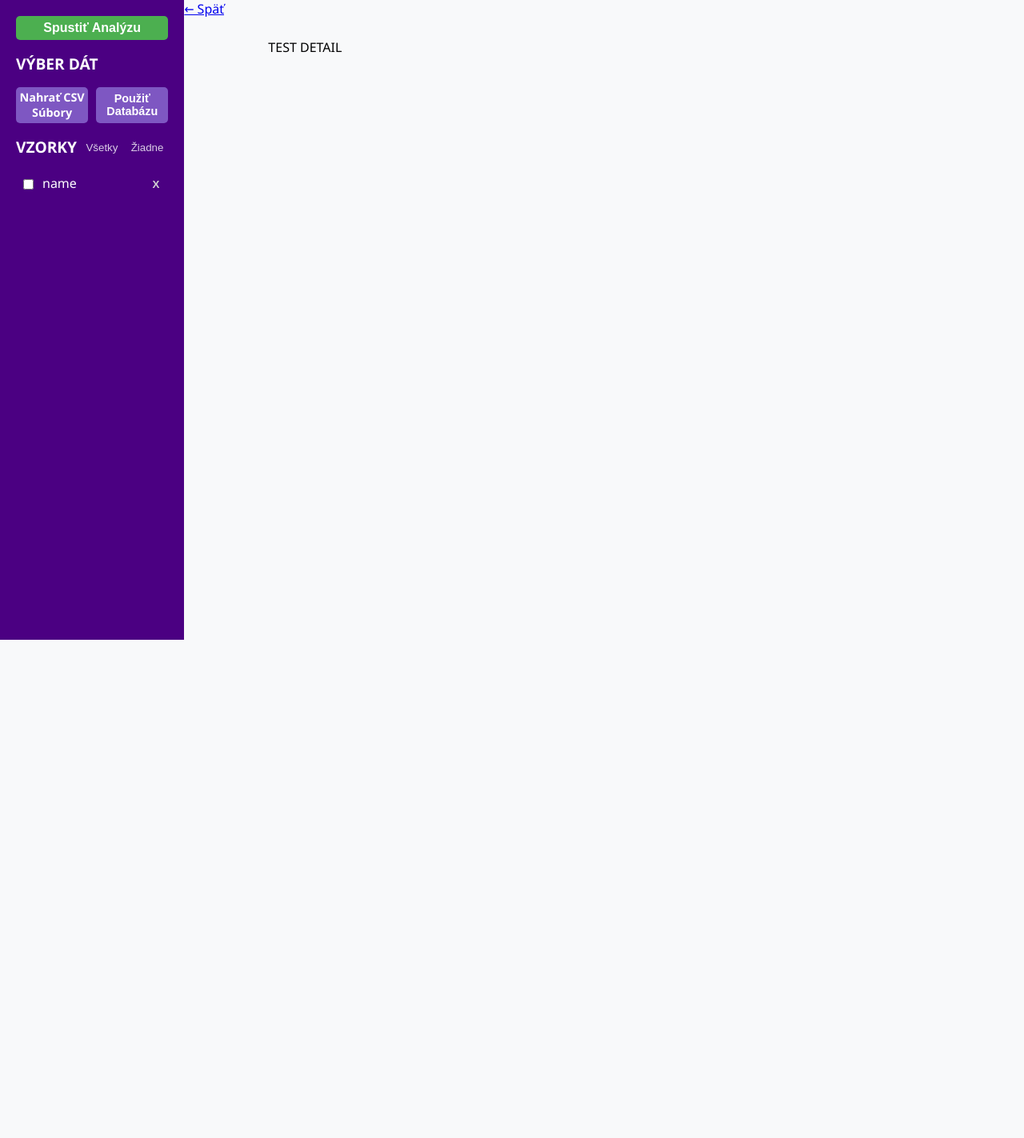
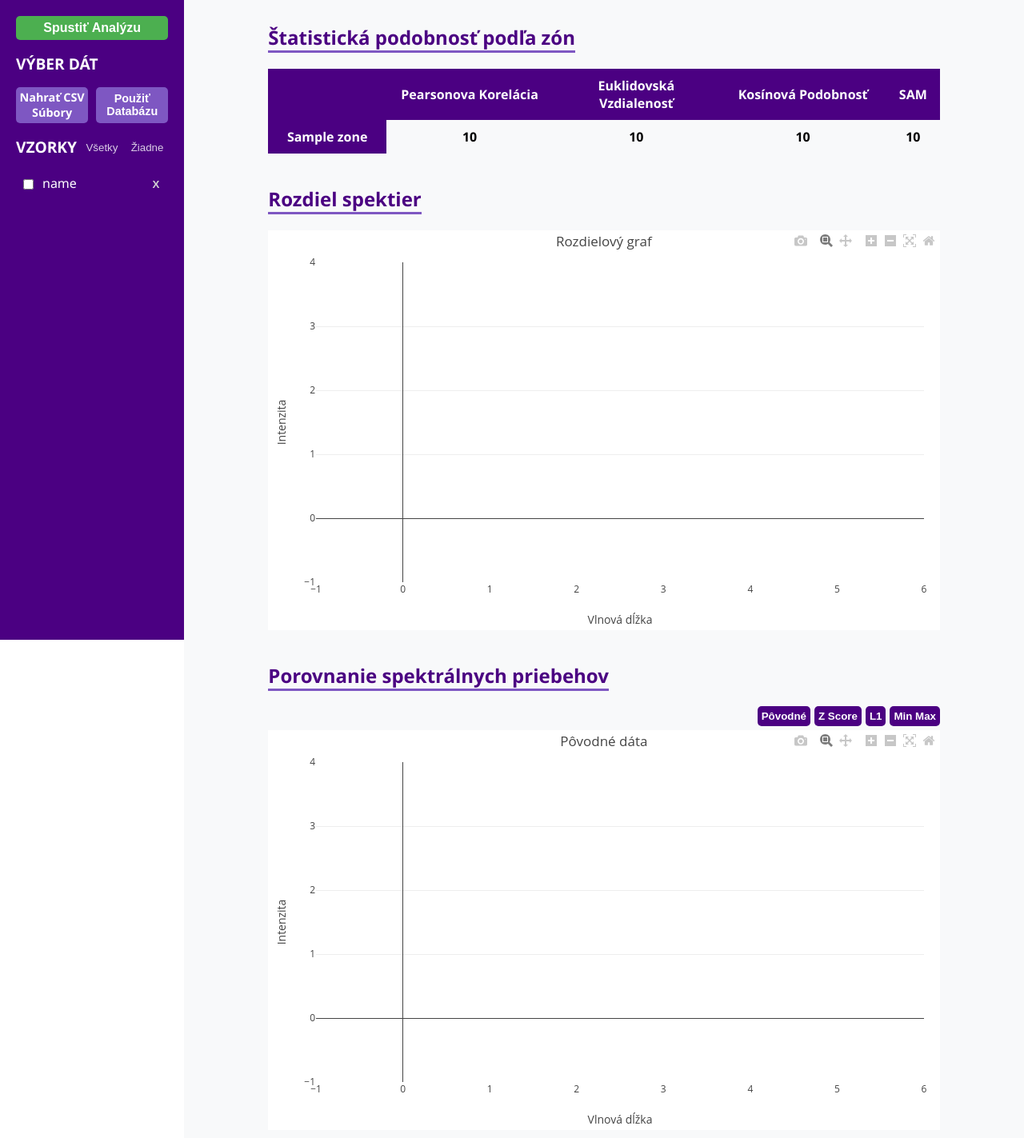
Before and after one commit to juraj-n/BC, a Flask app: template app/templates/detail.html in a window 1280 px wide. Shown: the whole page at 80% size. Before the commit the page ends 800 px from the top, so only its background shows below. Run offline with Flask 3, Linux system fonts and the light colour scheme; the template is opened without the code that fills it: most values are stand-ins (such as "Sample title", 1, 10 or a date in 2020); some libraries are stand-ins or nearby versions.

Commit message:
Detail analysis

```diff
--- a/app/static/css/style.css
+++ b/app/static/css/style.css
@@ -202,6 +202,14 @@ body {
     margin: 0 auto;
 }
 
+.cont-section h2 {
+    display: inline-block;
+    color: var(--primary-purple);
+    border-bottom: var(--accent-purple) 3px solid;
+    font-size: 1.5rem;
+    font-weight: bold;
+}
+
 /* Main Components */
 .table-container {
     overflow-x: auto;
@@ -290,7 +298,7 @@ body {
 
 .switch-btns {
     display: flex;
-    justify-content: center;
+    justify-content: end;
     gap: 5px;
     margin-bottom: 5px;
 }
--- a/app/static/js/graph.js
+++ b/app/static/js/graph.js
@@ -31,7 +31,12 @@ function createPlot(elementId, spectraData, plotTitle) {
             x: data.x,
             y: data.y,
             mode: "lines",
-            name: filename
+            name: filename,
+            line: {
+                color: data.color || undefined,
+                dash: data.dash || "solid",
+                width: data.width || 1.5
+            }
         });
     }
 
@@ -71,3 +76,6 @@ if (typeof minMaxData !== "undefined") {
 if (typeof l1Data !== "undefined") {
     createPlot("graph-l1", l1Data, "Normalizované dáta (L1 / Area)");
 }
+if (typeof residual !== "undefined") {
+    createPlot("graph-residual", residual, "Rozdielový graf")
+}
--- a/app/templates/detail.html
+++ b/app/templates/detail.html
@@ -2,10 +2,80 @@
 
 {% block content %}
 
-<a href="{{ url_for('main.home') }}">← Späť</a>
+<div class="cont-section">
+    <h2> Štatistická podobnosť podľa zón </h2>
+    <table class="comp-table">
+        <thead>
+            <tr>
+                <th class="comp-header"></th>
+                <th class="comp-header"> Pearsonova Korelácia </th>
+                <th class="comp-header"> Euklidovská Vzdialenosť </th>
+                <th class="comp-header"> Kosínová Podobnosť </th>
+                <th class="comp-header"> SAM </th>
+            </tr>
+        </thead>
+        <tbody>
+            {% for zone in zone_metrics %}
+            <tr>
+                <th class="comp-header">{{ zone.name }}</th>
+                <td class="cell">{{ zone.pearson | round(4) }}</td>
+                <td class="cell">{{ zone.euclidean | round(4) }}</td>
+                <td class="cell">{{ zone.cosine | round(4) }}</td>
+                <td class="cell">{{ zone.sam | round(4) }}</td>
+            </tr>
+            {% endfor %}
+        </tbody>
+    </table>
+</div>
 
 <div class="cont-section">
-    <p>TEST DETAIL</p>
+    <h2> Rozdiel spektier </h2>
+    <div id="plot-residual">
+        <div class="spectra-graph" id="graph-residual"></div>
+    </div>
+</div>
+
+<div class="cont-section">
+    <h2> Porovnanie spektrálnych priebehov </h2>
+    <div class="switch-btns">
+        <button onclick="switchGraph('raw')"> Pôvodné </button>
+        <button onclick="switchGraph('zscore')"> Z Score </button>
+        <button onclick="switchGraph('l1')"> L1 </button>
+        <button onclick="switchGraph('minmax')"> Min Max </button>
+    </div>
+
+    <div id="plot-raw" class="graph-container">
+        <div class="spectra-graph" id="graph-raw"></div>
+    </div>
+
+    <div id="plot-zscore" class="graph-container hidden">
+        <div class="spectra-graph" id="graph-zscore"></div>
+    </div>
+
+    <div id="plot-l1" class="graph-container hidden">
+        <div class="spectra-graph" id="graph-l1"></div>
+    </div>
+
+    <div id="plot-minmax" class="graph-container hidden">
+        <div class="spectra-graph" id="graph-min-max"></div>
+    </div>
 </div>
 
 {% endblock %}
+
+{% block scripts %}
+{{ super() }}
+
+<script>
+    const rawData = JSON.parse('{{ raw | tojson | safe }}');
+    const zScoreData = JSON.parse('{{ z_score | tojson | safe }}');
+    const l1Data = JSON.parse('{{ l1 | tojson | safe }}');
+    const minMaxData = JSON.parse('{{ min_max | tojson | safe }}');
+
+    const residual = JSON.parse('{{ residual | tojson | safe }}');
+</script>
+
+<script src="{{ url_for('static', filename='js/graph.js') }}"></script>
+<script src="{{ url_for('static', filename='js/graphSwitch.js') }}"></script>
+<script src="{{ url_for('static', filename='js/tableSwitch.js') }}"></script>
+{% endblock %}
```
Also changed, not shown: app/routes.py (+15 -2 lines), app/utils.py (+82 -5 lines).
